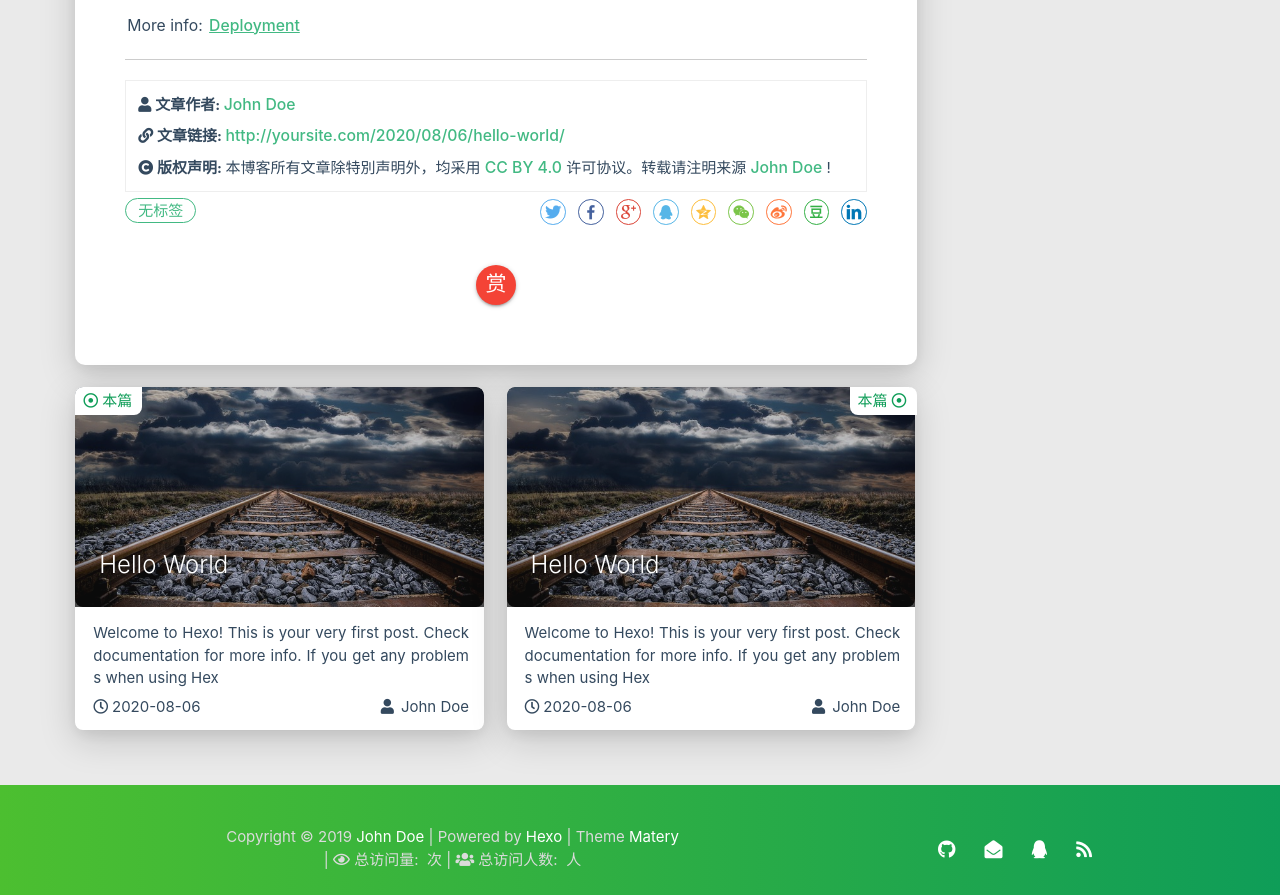
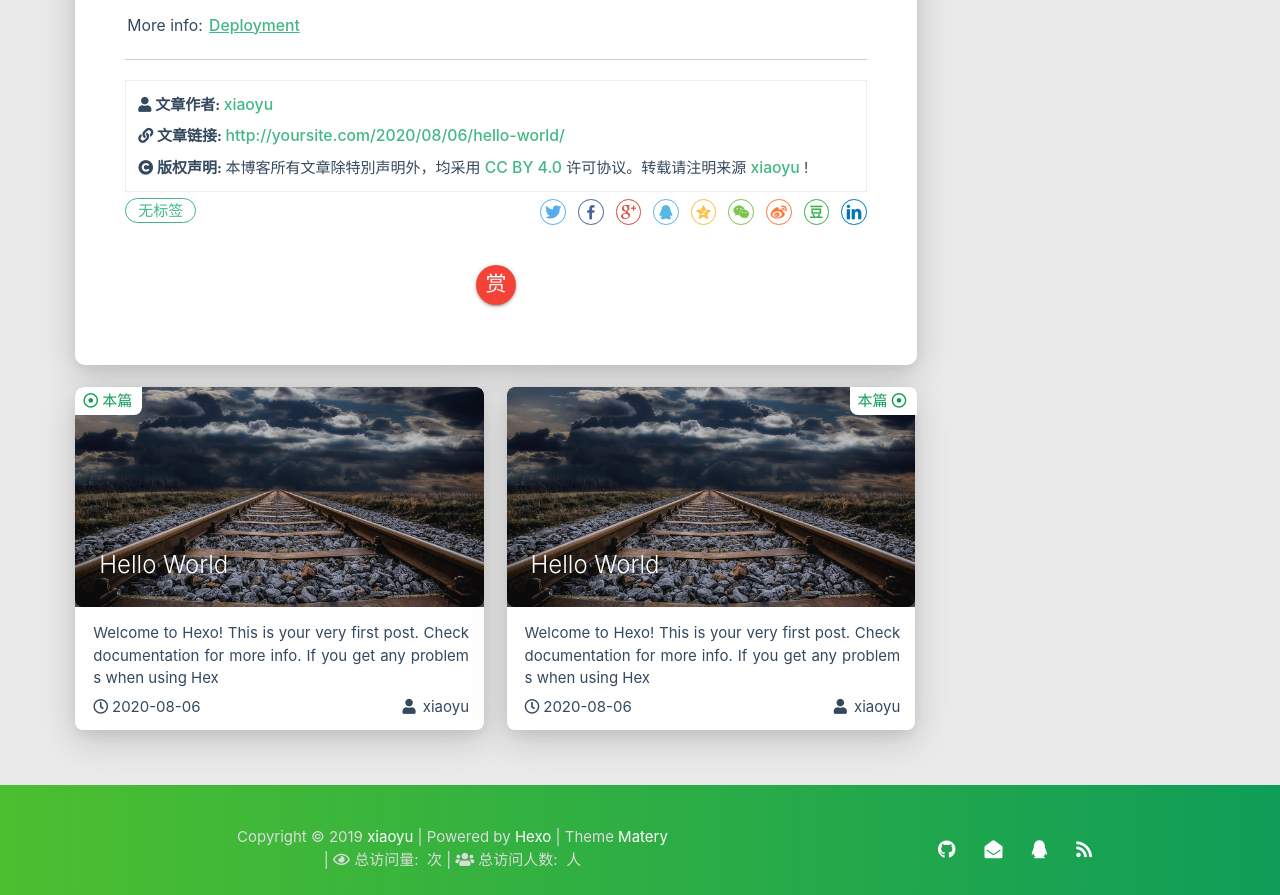
Before and after one commit to xiong0610/xiong0610.github.io, a plain HTML site: page 2020/08/06/hello-world/index.html in a window 1280 px wide. Shown: the part 1505-2400 px from the top of the page. Drawn offline with Linux system fonts and the light colour scheme; some packages are replaced by stand-ins of ours; no server answers; a script that the page names is missing.

Commit message:
Site updated: 2020-08-06 12:56:00

```diff
--- a/2020/08/06/hello-world/index.html
+++ b/2020/08/06/hello-world/index.html
@@ -486,7 +486,7 @@
                     </i>
                 </span>
                 <span class="reprint-info">
-                    <a href="/about" rel="external nofollow noreferrer">John Doe</a>
+                    <a href="/about" rel="external nofollow noreferrer">xiaoyu</a>
                 </span>
             </div>
             <div class="reprint__type">
@@ -509,7 +509,7 @@
                     本博客所有文章除特別声明外，均采用
                     <a href="https://creativecommons.org/licenses/by/4.0/deed.zh" rel="external nofollow noreferrer" target="_blank">CC BY 4.0</a>
                     许可协议。转载请注明来源
-                    <a href="/about" target="_blank">John Doe</a>
+                    <a href="/about" target="_blank">xiaoyu</a>
                     !
                 </span>
             </div>
@@ -726,7 +726,7 @@
                         <span class="publish-author">
 
                             <i class="fas fa-user fa-fw"></i>
-                            John Doe
+                            xiaoyu
 
                         </span>
                     </div>
@@ -764,7 +764,7 @@
                         <span class="publish-author">
 
                             <i class="fas fa-user fa-fw"></i>
-                            John Doe
+                            xiaoyu
 
                         </span>
                     </div>
@@ -967,7 +967,7 @@ code[class*="language-"], pre[class*="language-"] { white-space: pre !important;
         <div class="col s12 m8 l8 copy-right">
             Copyright&nbsp;&copy;
             <span id="year">2019</span>
-            <a href="/about" target="_blank">John Doe</a>
+            <a href="/about" target="_blank">xiaoyu</a>
             |&nbsp;Powered by&nbsp;<a href="https://hexo.io/" target="_blank">Hexo</a>
             |&nbsp;Theme&nbsp;<a href="https://github.com/blinkfox/hexo-theme-matery" target="_blank">Matery</a>
             <br>
```
Also changed, not shown: archives/2020/08/index.html (+2 -2 lines), archives/2020/index.html (+2 -2 lines), archives/index.html (+2 -2 lines), index.html (+2 -2 lines).
